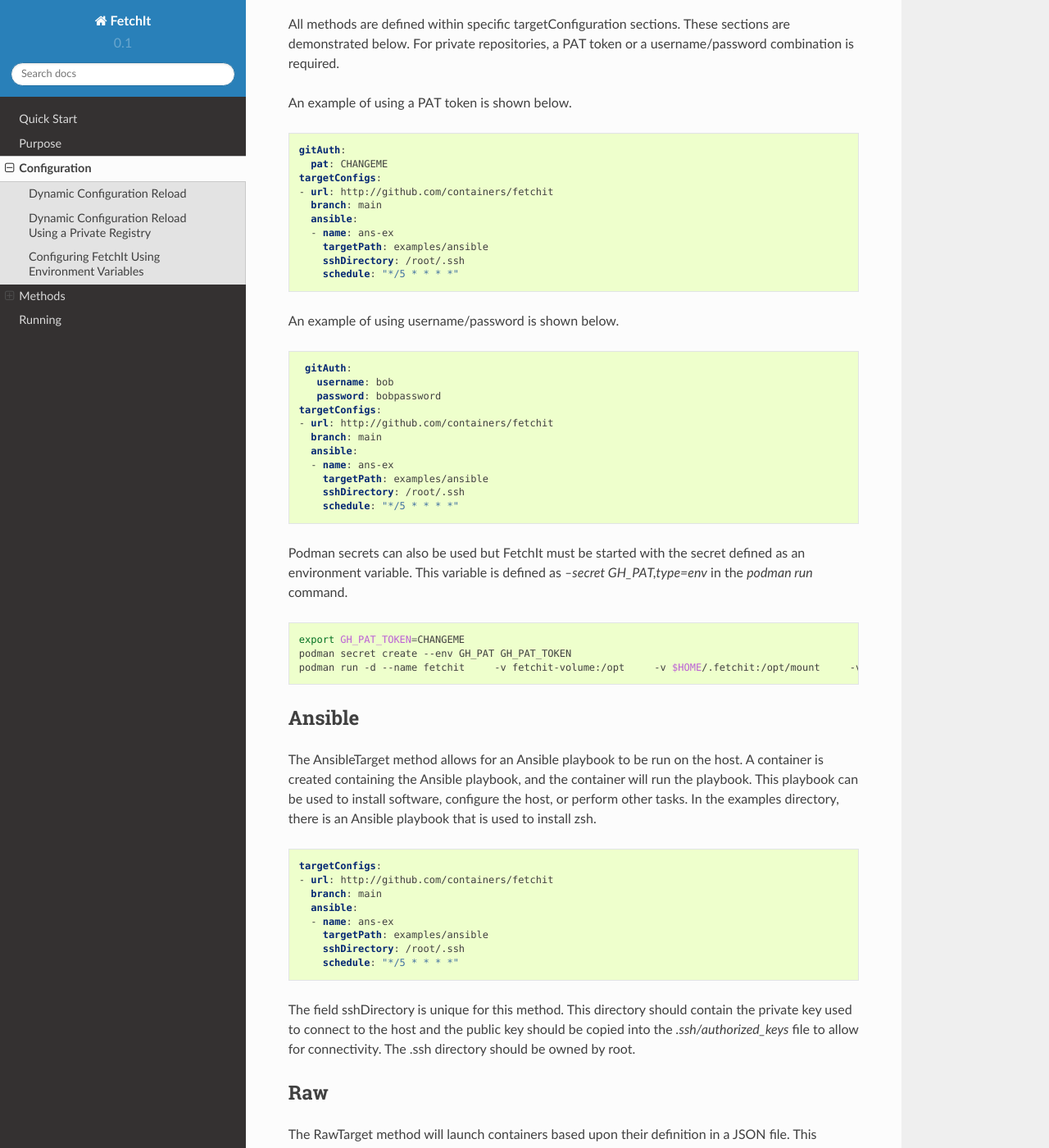
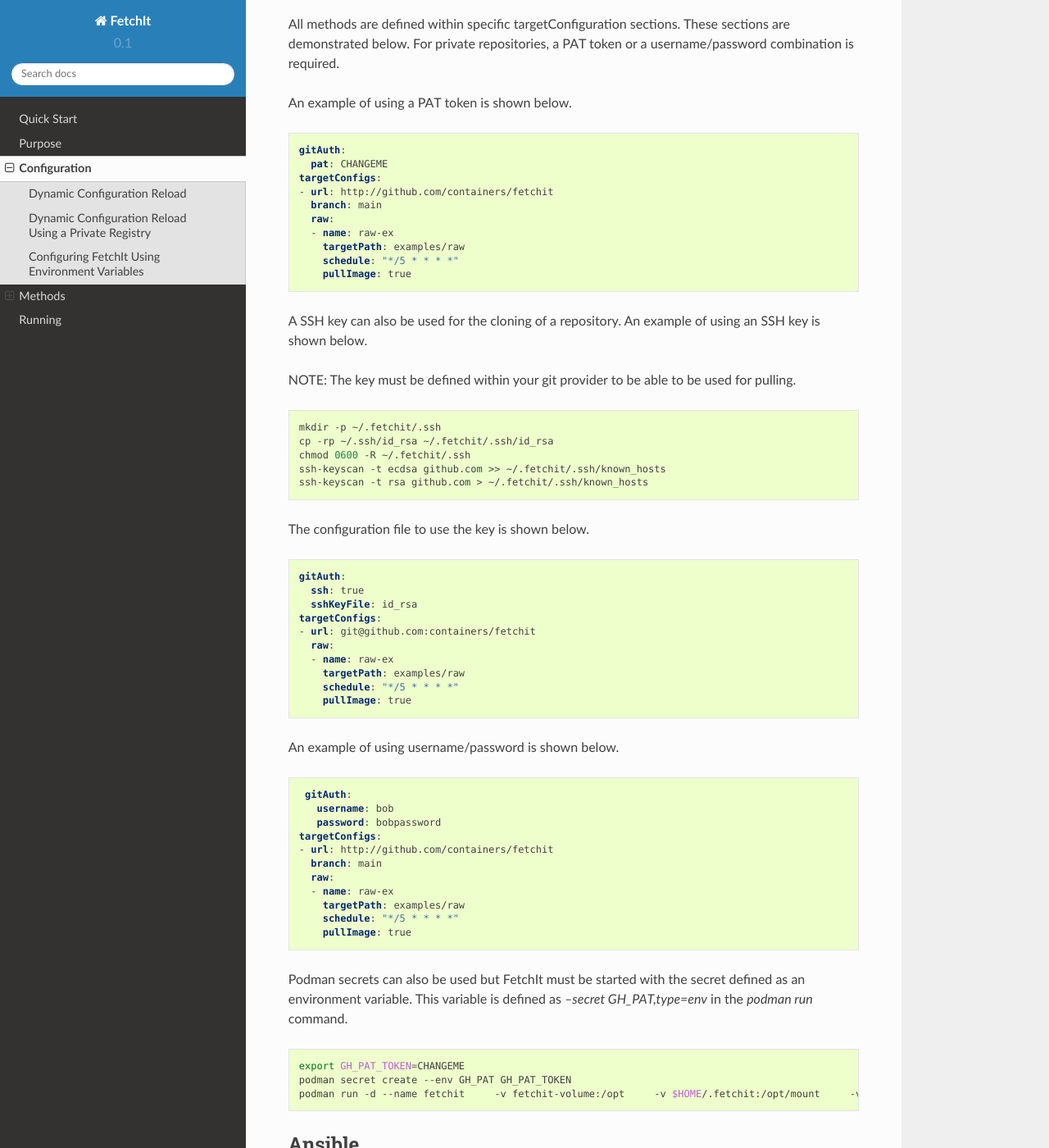
Before and after one commit to containers/fetchit, a Sphinx documentation site: the page built from docs/methods.rst, in a window 1280 px wide and 1400 px high, scrolled down 1977 px. Shown: the whole window at 82% size. Built offline with Sphinx 7.4.7 and the Read the Docs theme 2.0.0, drawn with Linux system fonts in a browser that asks for light colours.

Commit message:
return of ssh (#292)
* return of ssh

Signed-off-by: Ryan Cook <rcook@redhat.com>

* docs

Signed-off-by: Ryan Cook <rcook@redhat.com>

Signed-off-by: Ryan Cook <rcook@redhat.com>

```diff
--- a/docs/methods.rst
+++ b/docs/methods.rst
@@ -92,11 +92,40 @@
    targetConfigs:
    - url: http://github.com/containers/fetchit
      branch: main
-     ansible:
-     - name: ans-ex
-       targetPath: examples/ansible
-       sshDirectory: /root/.ssh
+     raw:
+     - name: raw-ex
+       targetPath: examples/raw
        schedule: "*/5 * * * *"
+       pullImage: true
+
+A SSH key can also be used for the cloning of a repository. An example of using an SSH key is shown below.
+
+NOTE: The key must be defined within your git provider to be able to be used for pulling.
+
+.. code-block:: bash
+
+   mkdir -p ~/.fetchit/.ssh
+   cp -rp ~/.ssh/id_rsa ~/.fetchit/.ssh/id_rsa
+   chmod 0600 -R ~/.fetchit/.ssh
+   ssh-keyscan -t ecdsa github.com >> ~/.fetchit/.ssh/known_hosts
+   ssh-keyscan -t rsa github.com > ~/.fetchit/.ssh/known_hosts
+
+
+The configuration file to use the key is shown below.
+
+.. code-block:: yaml
+
+   gitAuth:
+     ssh: true
+     sshKeyFile: id_rsa
+   targetConfigs:
+   - url: git@github.com:containers/fetchit
+     raw:
+     - name: raw-ex
+       targetPath: examples/raw
+       schedule: "*/5 * * * *"
+       pullImage: true
+
 
 An example of using username/password is shown below.
 
@@ -108,11 +137,11 @@
    targetConfigs:
    - url: http://github.com/containers/fetchit
      branch: main
-     ansible:
-     - name: ans-ex
-       targetPath: examples/ansible
-       sshDirectory: /root/.ssh
+     raw:
+     - name: raw-ex
+       targetPath: examples/raw
        schedule: "*/5 * * * *"
+       pullImage: true
 
 Podman secrets can also be used but FetchIt must be started with the secret defined as an environment variable.
 This variable is defined as `--secret GH_PAT,type=env` in the `podman run` command.
```
Also changed, not shown: 4 other files.
